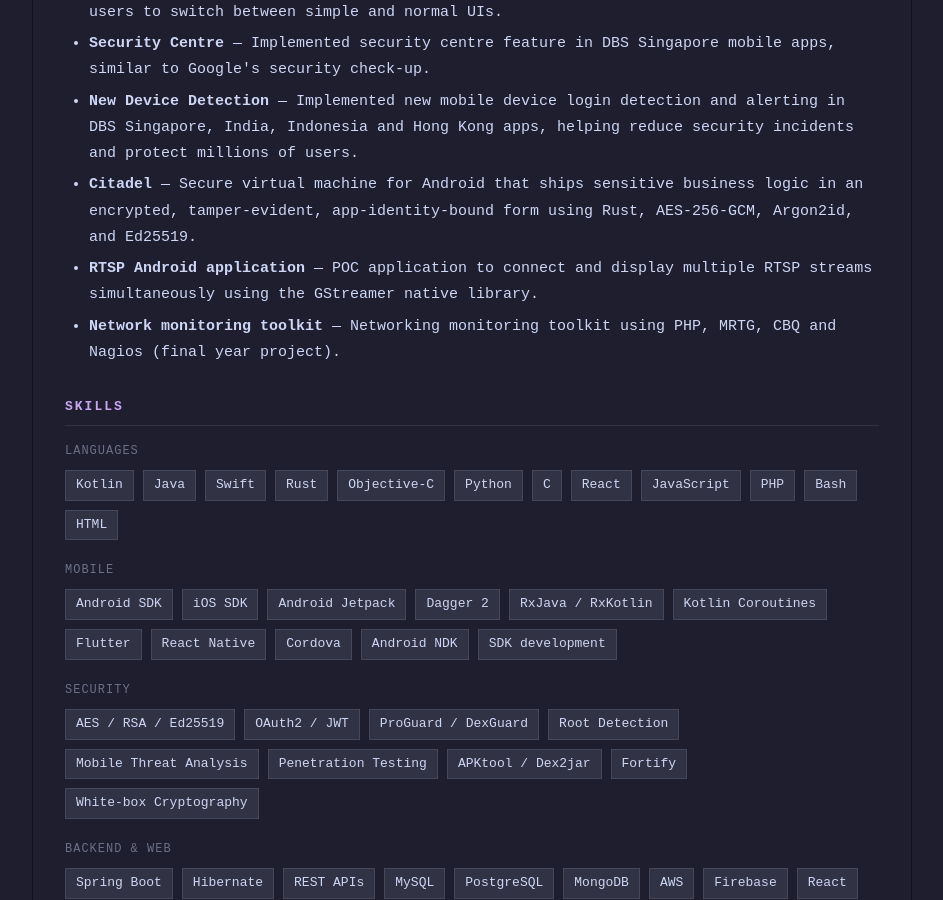
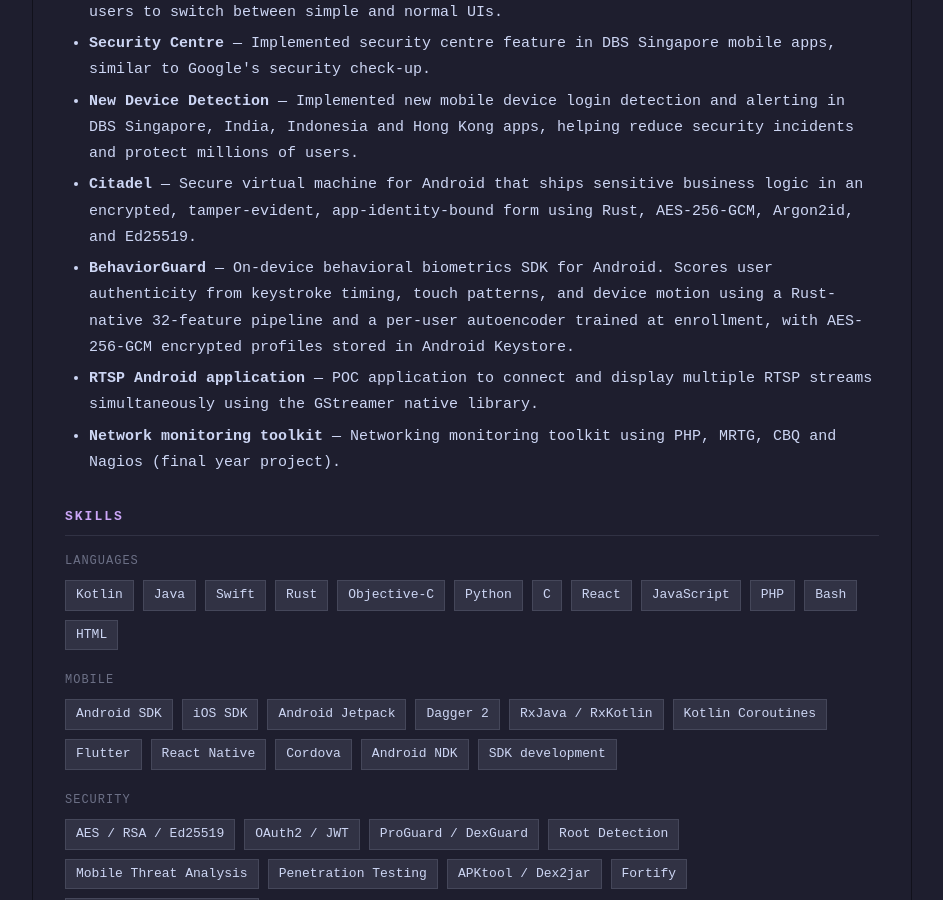
Before and after one commit to rukmaldias/rukmaldias.github.io, a Jekyll site: the page built from resume.html, in a window 1280 px wide and 900 px high, scrolled down 2669 px. Shown: the whole window, without its empty margins (168-1111 px from the left). Built offline with Jekyll 4.4.1, drawn with Linux system fonts in a browser that asks for light colours.

Commit message:
feat: add BehaviorGuard to repositories page and resume projects
Co-Authored-By: Claude Sonnet 4.6 <noreply@anthropic.com>

```diff
--- a/_data/selected_repos.yml
+++ b/_data/selected_repos.yml
@@ -1,3 +1,4 @@
 # List repo names exactly as they appear on GitHub.
 # They will be displayed in the order listed here.
 - citadel
+- BehaviorGuard
--- a/resume.html
+++ b/resume.html
@@ -114,6 +114,7 @@ title: Resume
       <li><span style="color: #cdd6f4; font-weight: bold;">Security Centre</span> &mdash; Implemented security centre feature in DBS Singapore mobile apps, similar to Google's security check-up.</li>
       <li><span style="color: #cdd6f4; font-weight: bold;">New Device Detection</span> &mdash; Implemented new mobile device login detection and alerting in DBS Singapore, India, Indonesia and Hong Kong apps, helping reduce security incidents and protect millions of users.</li>
       <li><span style="color: #cdd6f4; font-weight: bold;">Citadel</span> &mdash; Secure virtual machine for Android that ships sensitive business logic in an encrypted, tamper-evident, app-identity-bound form using Rust, AES-256-GCM, Argon2id, and Ed25519.</li>
+      <li><span style="color: #cdd6f4; font-weight: bold;">BehaviorGuard</span> &mdash; On-device behavioral biometrics SDK for Android. Scores user authenticity from keystroke timing, touch patterns, and device motion using a Rust-native 32-feature pipeline and a per-user autoencoder trained at enrollment, with AES-256-GCM encrypted profiles stored in Android Keystore.</li>
       <li><span style="color: #cdd6f4; font-weight: bold;">RTSP Android application</span> &mdash; POC application to connect and display multiple RTSP streams simultaneously using the GStreamer native library.</li>
       <li><span style="color: #cdd6f4; font-weight: bold;">Network monitoring toolkit</span> &mdash; Networking monitoring toolkit using PHP, MRTG, CBQ and Nagios (final year project).</li>
     </ul>
```
